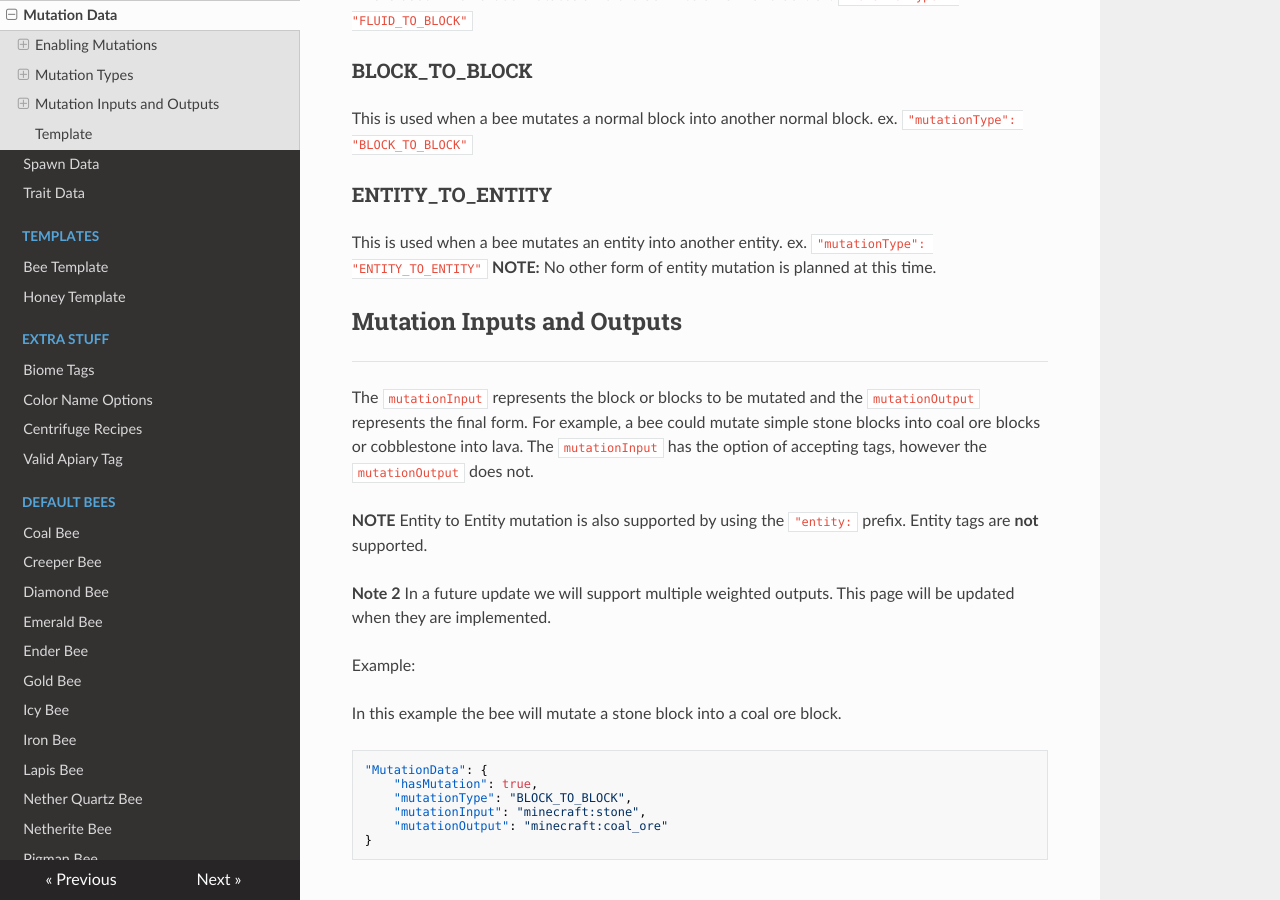
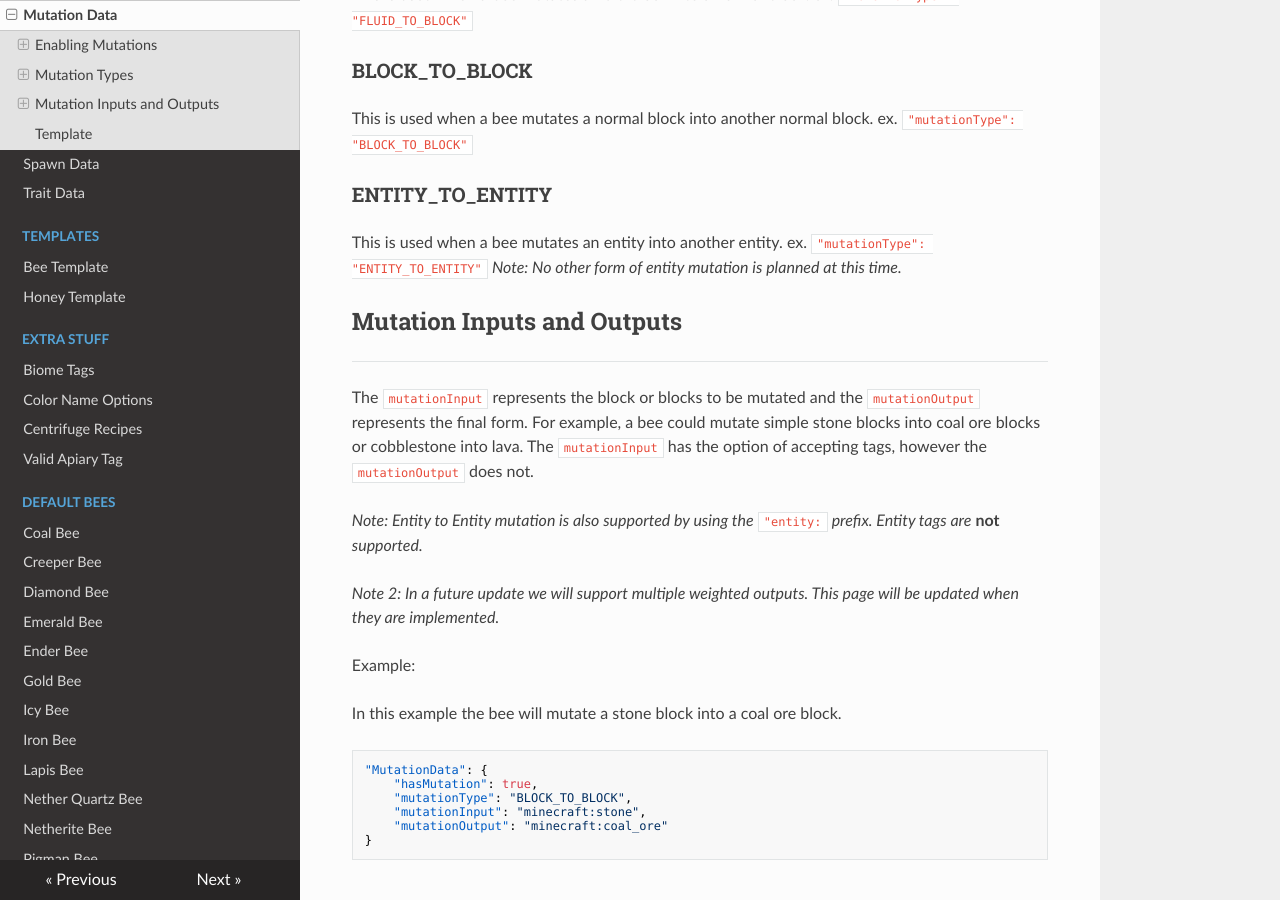
Before and after one commit to Team-Resourceful/ResourcefulBeesDocs, an MkDocs documentation site: the page built from docs/bee_data/mutation_data.md, in a window 1280 px wide and 900 px high, scrolled down 1029 px. Built offline with MkDocs 1.6.1, drawn with Linux system fonts in a browser that asks for light colours; nearby versions of some CDN libraries; part of the change alters nothing that is shown.

````diff
--- a/docs/bee_data/mutation_data.md
+++ b/docs/bee_data/mutation_data.md
@@ -43,16 +43,16 @@ This is used when a bee mutates a normal block into another normal block. ex. `"
 ### **ENTITY_TO_ENTITY**
 
 This is used when a bee mutates an entity into another entity. ex. `"mutationType": "ENTITY_TO_ENTITY"`
-**NOTE:** No other form of entity mutation is planned at this time.
+_Note: No other form of entity mutation is planned at this time._
 
 ## **Mutation Inputs and Outputs**
 ***
 
 The `mutationInput` represents the block or blocks to be mutated and the `mutationOutput` represents the final form. For example, a bee could mutate simple stone blocks into coal ore blocks or cobblestone into lava. The `mutationInput` has the option of accepting tags, however the `mutationOutput` does not.
 
-**NOTE** Entity to Entity mutation is also supported by using the `"entity:` prefix. Entity tags are **not** supported.
+_Note: Entity to Entity mutation is also supported by using the_ `"entity:` _prefix. Entity tags are_ **not** _supported._
 
-**Note 2** In a future update we will support multiple weighted outputs. This page will be updated when they are implemented.
+_Note 2: In a future update we will support multiple weighted outputs. This page will be updated when they are implemented._
 
 Example:
 
@@ -111,7 +111,7 @@ In this example, the bee will mutate cow into a bat.
 ```
 <br>
 
-_Note: Mutation Input and Mutation Output are not limited to just Minecraft blocks. Any block from any mod can be used as long as it has a resource location in the form of `namespace:ID`. In addition, when using fluids, only fluids that have a block variant can be used._
+_Note: Mutation Input and Mutation Output are not limited to just Minecraft blocks. Any block from any mod can be used as long as it has a resource location in the form of_ `namespace:ID`_. In addition, when using fluids, only fluids that have a block variant can be used._
 
 <br>
 <br>
@@ -150,6 +150,6 @@ Here is a blank template showing all configurable fields in the Mutation Data ob
 }
 ```
 <!--stackedit_data:
-eyJoaXN0b3J5IjpbMTk4ODcyMTg2Miw3MTAxMzk2MTAsNzEyMT
-g0NTQyLDczMDk5ODExNl19
+eyJoaXN0b3J5IjpbLTE0OTQwODA5NzgsNzEwMTM5NjEwLDcxMj
+E4NDU0Miw3MzA5OTgxMTZdfQ==
 -->
````
